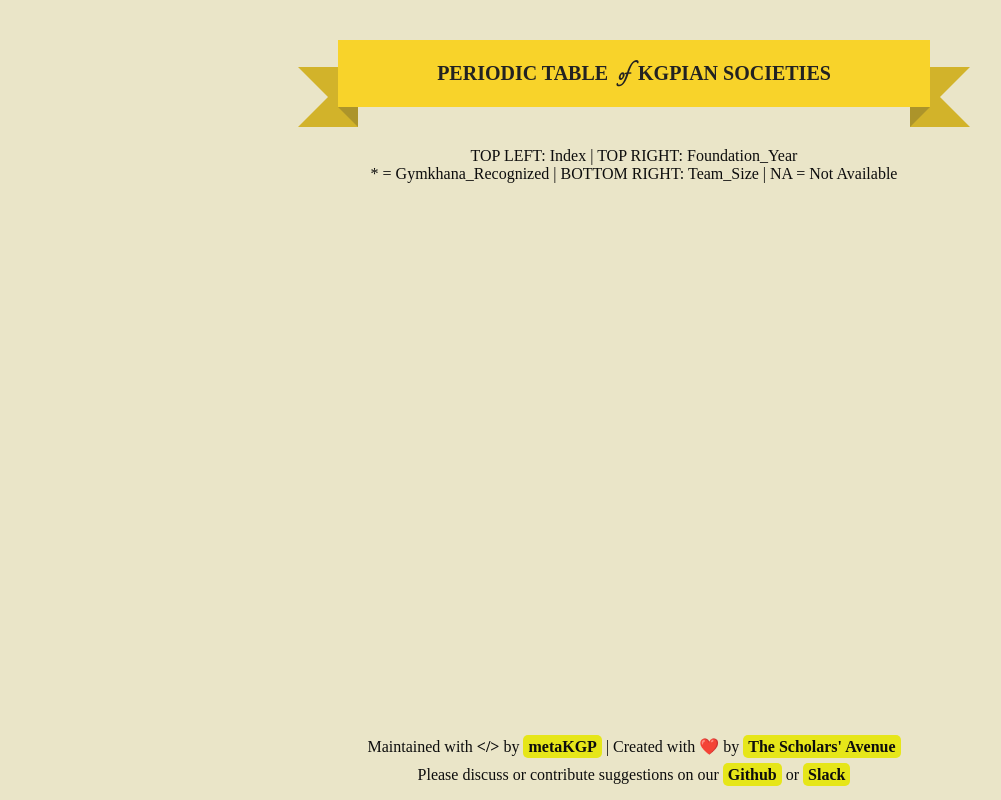
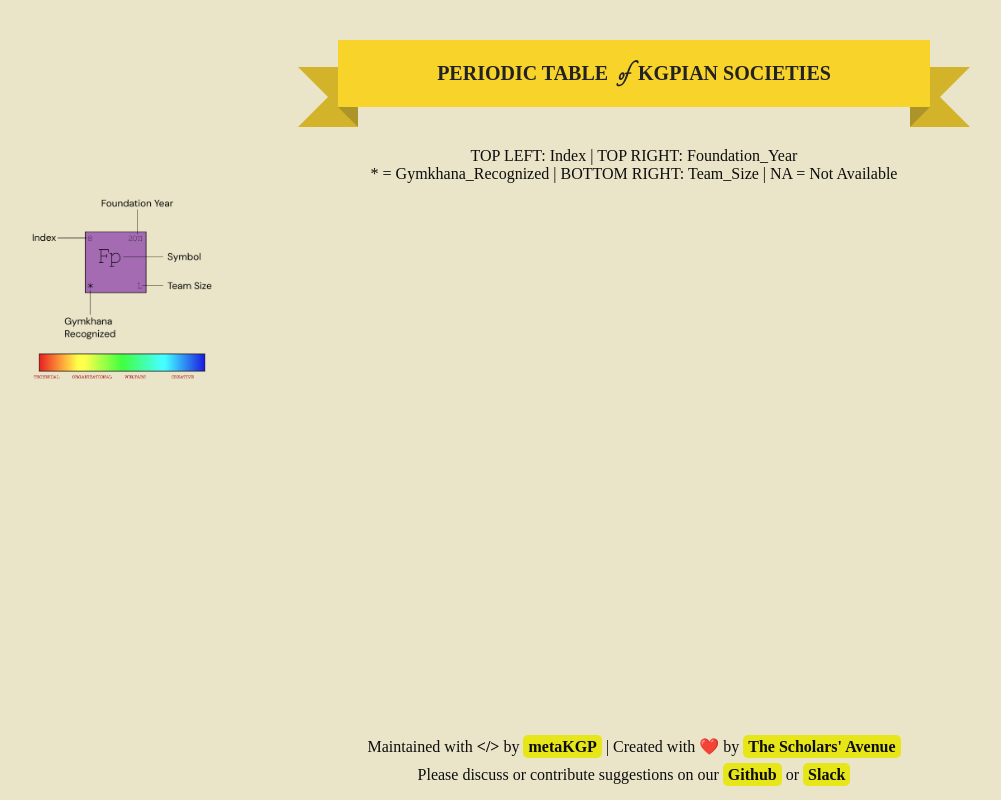
Before and after one commit to metakgp/societytable, a React (Vite) app: page / in a window 1280 px wide. Shown: the whole page, without its empty margins (6-1007 px from the left). Built offline with nearby package versions, Linux system fonts and the light colour scheme; a web font is replaced by a local one.

Commit message:
feat: added legend

```diff
--- a/src/components/App.tsx
+++ b/src/components/App.tsx
@@ -1,12 +1,20 @@
 import Footer from './Footer';
 import Header from './Header';
+import Legend from './Legend';
 
 function App() {
   return (
     <>
       <div className="app-container">
-        <Header />
-        <Footer />
+        <div className="row">
+          <Header />
+        </div>
+        <div className="row table-container">
+          <Legend />
+        </div>
+        <div className="row">
+          <Footer />
+        </div>
       </div>
     </>
   )
--- /dev/null
+++ b/src/components/Legend.tsx
@@ -0,0 +1,13 @@
+import SymbolLegendImg from "../assets/symbol_legend_nobg.png";
+import ColorLegendImg from "../assets/color_legend.png";
+
+function Legend() {
+	return (
+		<div className="legend">
+			<img src={SymbolLegendImg} className="legend-img" />
+			<img src={ColorLegendImg} className="legend-img" />
+		</div>
+	);
+}
+
+export default Legend;
--- /dev/null
+++ b/src/styles/_legend.scss
@@ -0,0 +1,11 @@
+.legend {
+	display: flex;
+	flex-direction: column;
+
+	width: 20%;
+	align-items: center;
+
+	.legend-img {
+		width: 70%;
+	}
+}
--- a/src/styles/index.scss
+++ b/src/styles/index.scss
@@ -1,6 +1,7 @@
 @import "./variables";
 @import "./header";
 @import "./footer";
+@import "./legend";
 
 body {
 	background: $bg-color;
@@ -14,4 +15,14 @@ body {
 	flex-direction: column;
 
 	width: 100%;
+
+	.row {
+		width: 100%;
+		display: flex;
+	}
+
+	.table-container {
+		display: flex;
+		align-items: center;
+	}
 }
```
Also changed, not shown: src/assets/color_legend.png (added), src/assets/symbol_legend_nobg.png (renamed from src/assets/legend_nobg.png).
